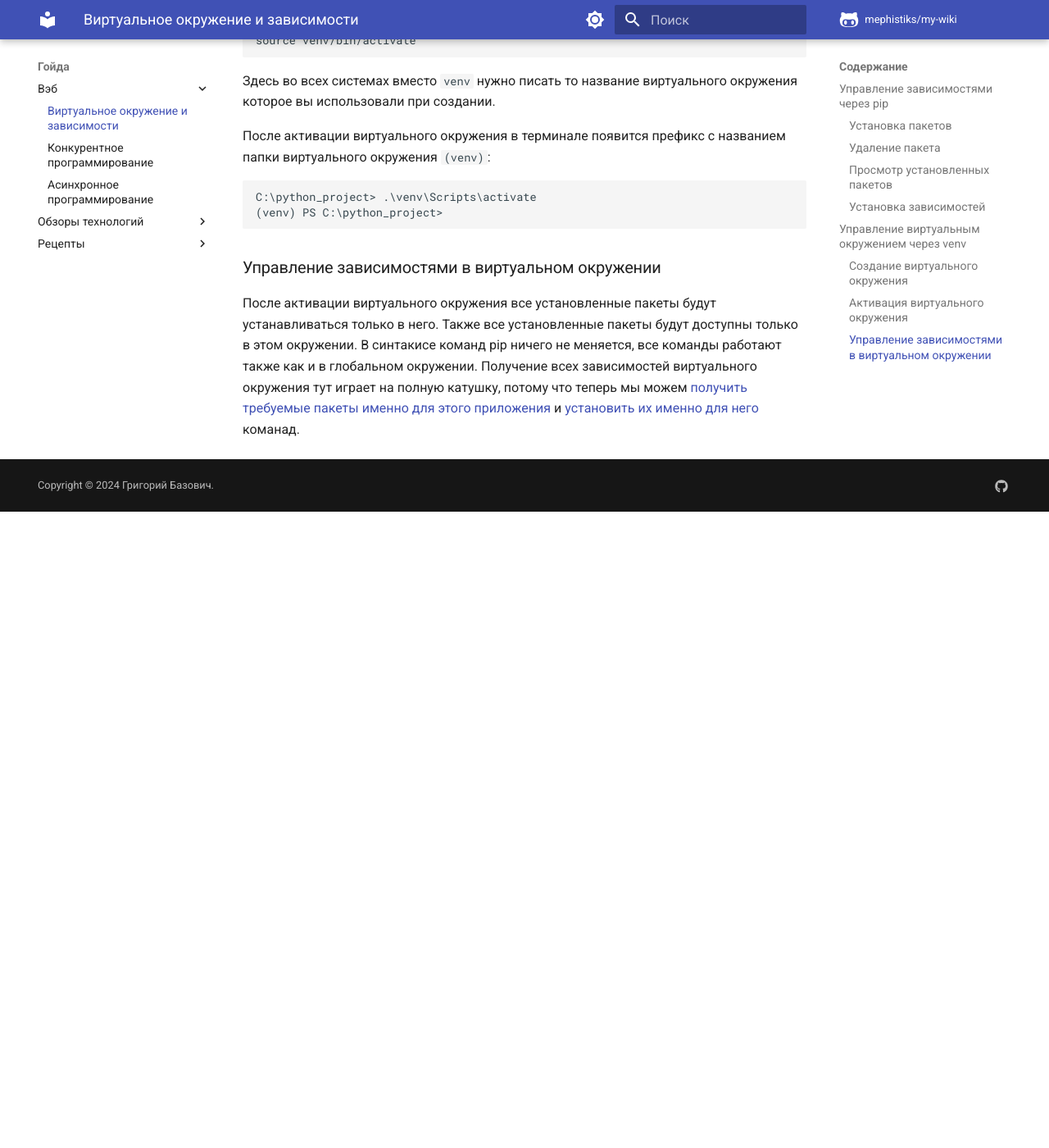
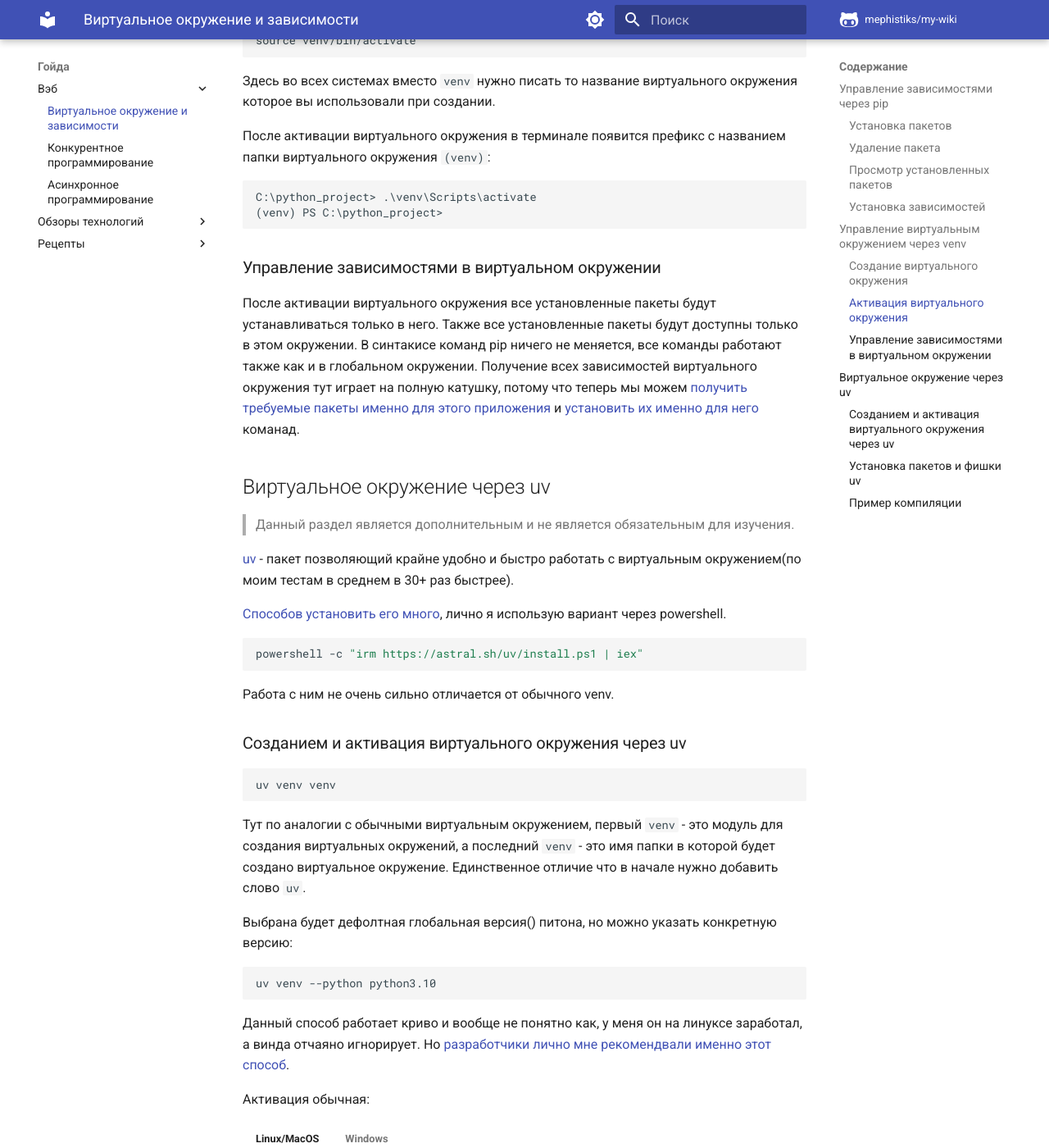
Before and after one commit to mephistiks/my-wiki, an MkDocs documentation site: the page built from docs/web/venv_pip.md, in a window 1280 px wide and 1400 px high, scrolled down 3810 px. Shown: the whole window at 82% size. Built offline with MkDocs 1.6.1 and Material for MkDocs 9.7.7, drawn with Linux system fonts in a browser that asks for light colours; comment, search, counter and statistics services are not loaded; before the commit the page ends 4434 px from its top, so only the background shows below that; some of the changed text lies outside the part shown.

Commit message:
Update: 4
ci/cd
uv

````diff
--- a/docs/web/venv_pip.md
+++ b/docs/web/venv_pip.md
@@ -176,3 +176,103 @@ C:\python_project> .\venv\Scripts\activate
 ### Управление зависимостями в виртуальном окружении
 
 После активации виртуального окружения все установленные пакеты будут устанавливаться только в него. Также все установленные пакеты будут доступны только в этом окружении. В синтакисе команд pip ничего не меняется, все команды работают также как и в глобальном окружении. Получение всех зависимостей виртуального окружения тут играет на полную катушку, потому что теперь мы можем [получить требуемые пакеты именно для этого приложения](#_4) и [установить их именно для него](#_5) команад.
+
+## Виртуальное окружение через uv
+
+> Данный раздел является дополнительным и не является обязательным для изучения.
+
+[uv](https://github.com/astral-sh/uv) - пакет позволяющий крайне удобно и быстро работать с виртуальным окружением(по моим тестам в среднем в 30+ раз быстрее).
+
+[Способов установить его много](https://github.com/astral-sh/uv?tab=readme-ov-file#getting-started), лично я использую вариант через powershell.
+
+```powershell
+powershell -c "irm https://astral.sh/uv/install.ps1 | iex"
+```
+
+Работа с ним не очень сильно отличается от обычного venv.
+
+### Созданием и активация виртуального окружения через uv
+
+```sh
+uv venv venv
+```
+
+Тут по аналогии с обычными виртуальным окружением, первый ```venv``` - это модуль для создания виртуальных окружений, а последний ```venv``` - это имя папки в которой будет создано виртуальное окружение. Единственное отличие что в начале нужно добавить слово ```uv```.
+
+Выбрана будет дефолтная глобальная версия() питона, но можно указать конкретную версию:
+
+```
+uv venv --python python3.10
+```
+
+Данный способ работает криво и вообще не понятно как, у меня он на линуксе заработал, а винда отчаяно игнорирует. Но [разработчики лично мне рекомендвали именно этот способ](https://github.com/astral-sh/uv/issues/2222).
+
+Активация обычная:
+
+=== "Linux/MacOS"
+
+    ```
+    source venv/bin/activate
+    ```
+
+=== "Windows"
+
+    ```
+    .\venv\Scripts\activate
+    ```
+
+### Установка пакетов и фишки uv
+
+```sh
+uv pip install fastapi
+```
+
+Для установки пачки зависимостей
+
+```sh
+uv pip install -r r.txt
+```
+либо
+```sh
+uv pip sync r.txt
+```
+!!! Осторожно
+
+    Нужно понимать что здесь имеется разница, при инсталле у вас левые либы не стираются которые вы установили просто через пип а не через файл, а при синке всё что не указано в файле удаляется, но оно и правильно.
+
+Пакет uv так же поглотил в себя pip-tools и ему подобные, из-за чего мы имеем возможность "компилировать зависимости". В таком случае конфликт зависимостей будет решён за вас.
+
+Есть файлы с расширением ```.in```, в них удобно писать просто названия нужных либ даже без версий(но если очень нужно, то версию можно зафиксировать), а потом с помощью следующей команды получить стандартный r.txt файлик к которому мы так привыкли:
+
+```sh
+uv pip compile r.in -o r.txt
+```
+
+Всё вроме r.in и r.txt нужно запомнить наизусть, первый файл это входной, второй файл это выходной.
+
+### Пример компиляции
+
+```r.in```:
+```
+fastapi
+sqlalchemy
+```
+
+```r.txt```: (файл огромный, я сократил троеточием)
+```
+# This file was autogenerated by uv via the following command:
+#    uv pip compile r.in -o r.txt
+
+...
+fastapi==0.111.0
+    # via fastapi-cli
+fastapi-cli==0.0.2
+    # via fastapi
+...
+
+sqlalchemy==2.0.29
+starlette==0.37.2
+    # via fastapi
+typer==0.12.3
+...
+```
--- a/mkdocs.yml
+++ b/mkdocs.yml
@@ -12,6 +12,11 @@ extra:
       link: https://github.com/mephistiks
 
 markdown_extensions:
+  - admonition
+  - pymdownx.details
+  - def_list
+  - pymdownx.tasklist:
+      custom_checkbox: true
   - toc:
       permalink: "#"
   - pymdownx.highlight:
````
Also changed, not shown: b.txt (added, +98 -0 lines), docs/web/index.md (+37 -29 lines), docs/web/parallel.md (+11 -9 lines), 2 other files.
